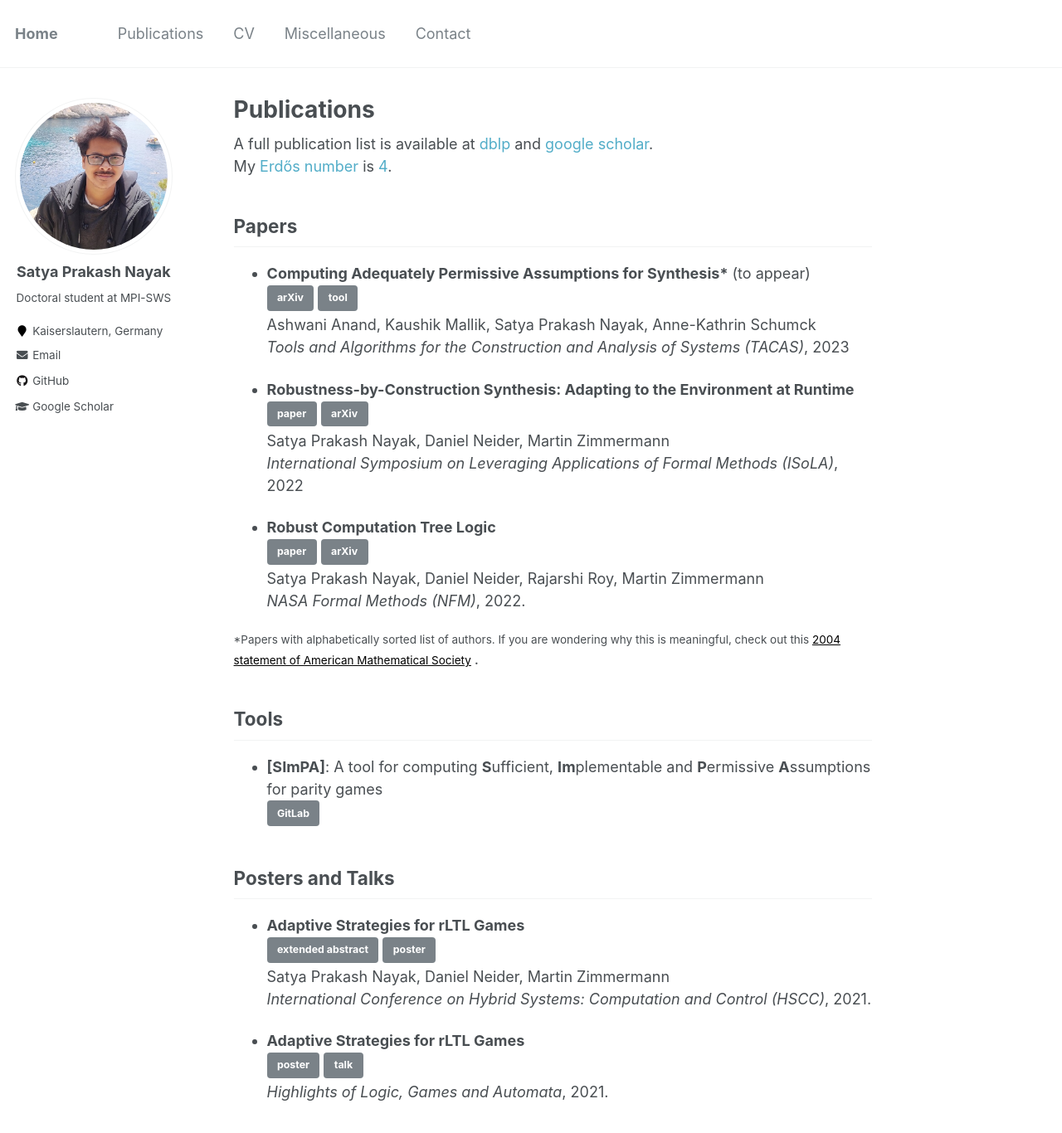
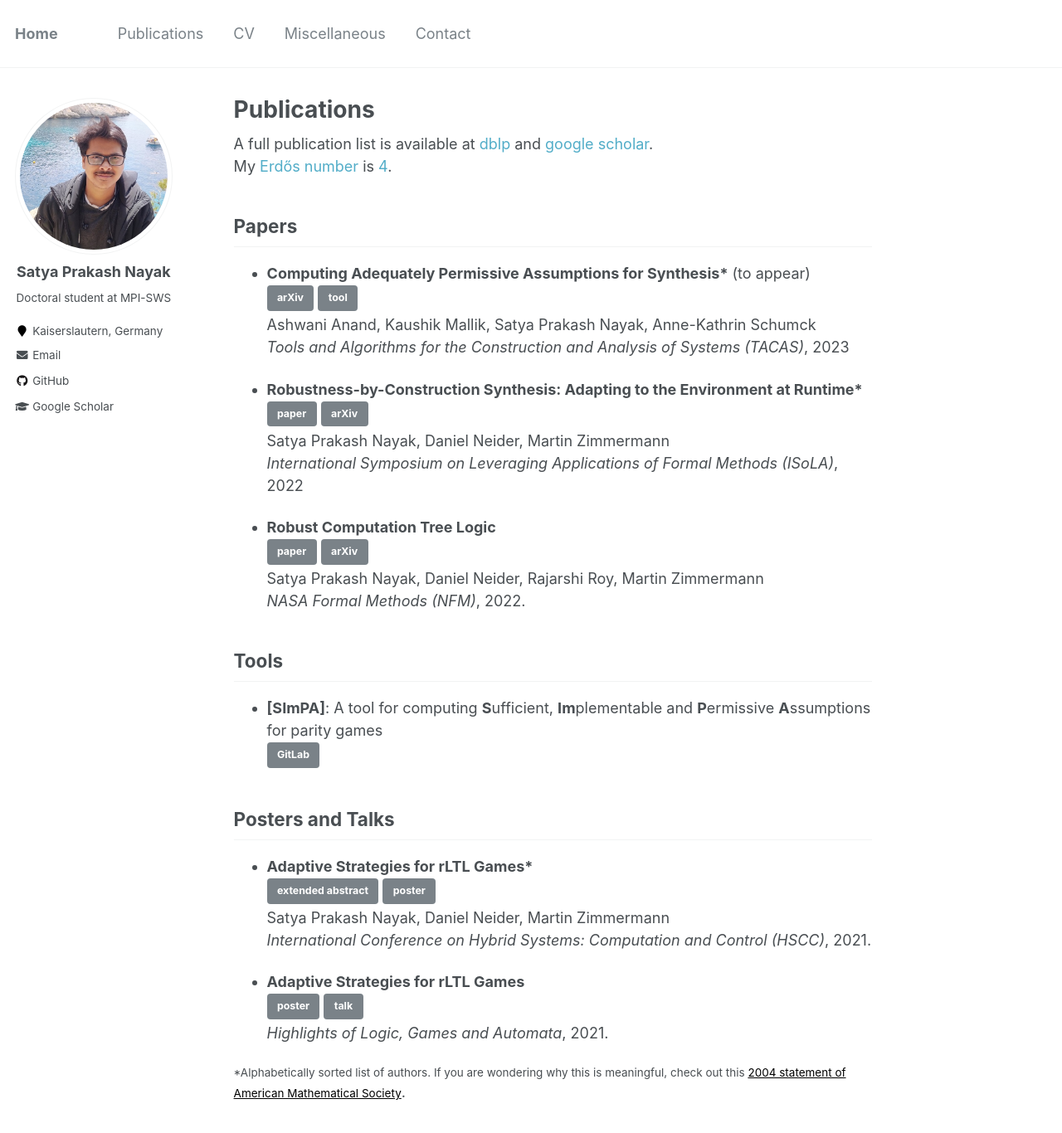
Before and after one commit to satya2009rta/satya2009rta.github.io, a Jekyll site: the page built from _pages/publications.md, in a window 1280 px wide and 1400 px high. Shown: the top 1366 px of the window at 83% size. Built offline with Jekyll 4.4.1, drawn with Linux system fonts in a browser that asks for light colours.

Commit message:
Update publications.md

```diff
--- a/_pages/publications.md
+++ b/_pages/publications.md
@@ -20,7 +20,7 @@ My <a href="https://en.wikipedia.org/wiki/Erd%C5%91s_number" style="text-decorat
 Ashwani Anand, Kaushik Mallik, Satya Prakash Nayak, Anne-Kathrin Schumck <br>
 _Tools and Algorithms for the Construction and Analysis of Systems (TACAS)_, 2023
 
-* **Robustness-by-Construction Synthesis: Adapting to the Environment at Runtime** <br>
+* **Robustness-by-Construction Synthesis: Adapting to the Environment at Runtime\*** <br>
 <a href="https://doi.org/10.1007/978-3-031-19849-6_10" style="text-decoration:none">paper</a>{: .btn .btn--primary .btn--small}
 <a href="https://arxiv.org/abs/2204.10912" style="text-decoration:none">arXiv</a>{: .btn .btn--primary .btn--small} <br>
 Satya Prakash Nayak, Daniel Neider, Martin Zimmermann<br>
@@ -36,17 +36,13 @@ _NASA Formal Methods (NFM)_, 2022.
 
 
 
-
-<small> *Papers with alphabetically sorted list of authors. If you are wondering why this is meaningful, check out this <a href="http://www.ams.org/profession/leaders/CultureStatement04.pdf?fbclid=IwAR3L5L-09zvS-7C7s1_tcVVvsRuVM6Y5chdTLXsGHMW9iH7faknK7YXUEyQ" style="color:#000000"> 2004 statement of American Mathematical Society</a> </small>.
-
-
 ## Tools
 * **[SImPA]**: A tool for computing **S**ufficient, **Im**plementable and **P**ermissive **A**ssumptions for parity games <br>
 <a href="https://gitlab.mpi-sws.org/kmallik/simpa" style="text-decoration:none">GitLab</a>{: .btn .btn--primary .btn--small}
 
 
 ## Posters and Talks
-* **Adaptive Strategies for rLTL Games** <br>
+* **Adaptive Strategies for rLTL Games\*** <br>
 <a href="https://doi.org/10.1145/3447928.3457210" style="text-decoration:none">extended abstract</a>{: .btn .btn--primary .btn--small}
 <a href="{{ base_path }}/files/posters/hscc21.pdf" style="text-decoration:none">poster</a>{: .btn .btn--primary .btn--small} <br>
 Satya Prakash Nayak, Daniel Neider, Martin Zimmermann<br>
@@ -56,3 +52,5 @@ _International Conference on Hybrid Systems: Computation and Control (HSCC)_, 20
 <a href="{{ base_path }}/files/posters/highlights21.pdf" style="text-decoration:none">poster</a>{: .btn .btn--primary .btn--small}
 <a href="https://s3.eu-west-1.amazonaws.com/production-main-contentbucket52d4b12c-1x4mwd6yn8qjn/79809149-c998-477a-9c0a-34a44d20f57d-preview.mp4" style="text-decoration:none">talk</a>{: .btn .btn--primary .btn--small} <br>
 _Highlights of Logic, Games and Automata_, 2021.
+
+<small> *Alphabetically sorted list of authors. If you are wondering why this is meaningful, check out this <a href="http://www.ams.org/profession/leaders/CultureStatement04.pdf?fbclid=IwAR3L5L-09zvS-7C7s1_tcVVvsRuVM6Y5chdTLXsGHMW9iH7faknK7YXUEyQ" style="color:#000000"> 2004 statement of American Mathematical Society</a></small>.
```
